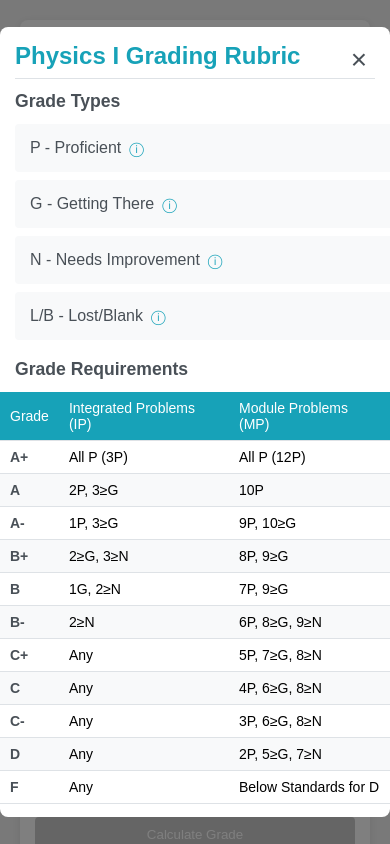
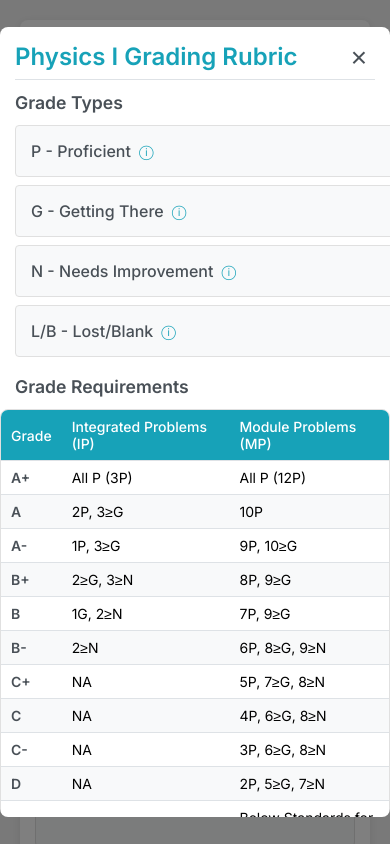
Before and after one commit to gabegrades/gabegrades.github.io, a website: page index.html in a window 390 px wide. Both pictures are taken after a click on the button "Show Rubric". Shown: the top 844 px of the page. Drawn offline with Linux system fonts and the light colour scheme.

Commit message:
UI/UX improvements
Many UI/UX improvements to buttons, fonts, overall functionality.

```diff
--- a/index.html
+++ b/index.html
@@ -192,27 +192,27 @@
                                 </tr>
                                 <tr>
                                     <td>C+</td>
-                                    <td>Any</td>
+                                    <td>NA</td>
                                     <td>5P, 7≥G, 8≥N</td>
                                 </tr>
                                 <tr>
                                     <td>C</td>
-                                    <td>Any</td>
+                                    <td>NA</td>
                                     <td>4P, 6≥G, 8≥N</td>
                                 </tr>
                                 <tr>
                                     <td>C-</td>
-                                    <td>Any</td>
+                                    <td>NA</td>
                                     <td>3P, 6≥G, 8≥N</td>
                                 </tr>
                                 <tr>
                                     <td>D</td>
-                                    <td>Any</td>
+                                    <td>NA</td>
                                     <td>2P, 5≥G, 7≥N</td>
                                 </tr>
                                 <tr>
                                     <td>F</td>
-                                    <td>Any</td>
+                                    <td>NA</td>
                                     <td>Below Standards for D</td>
                                 </tr>
                             </tbody>
@@ -226,7 +226,7 @@
                         <div class="boost-type">
                             <h4>Homework Boost</h4>
                             <ul>
-                                <li>≥90%: Replace MP with P OR single-level IP boost</li>
+                                <li>≥90%: Replace MP with P<br>OR single-level IP boost</li>
                                 <li>≥75%: Replace MP with G</li>
                                 <li>≥50%: Replace MP with N</li>
                                 <li>Cannot replace L grades</li>
@@ -236,10 +236,10 @@
                         <div class="boost-type">
                             <h4>Recitation Boosts</h4>
                             <ul>
-                                <li>8-9 attendances: 1 boost</li>
-                                <li>10+ attendances: 2 boosts</li>
-                                <li>MP: 1 boost needed per level (N → G, G → P)</li>
-                                <li>IP: 2 boosts needed per level (N → G, G → P)</li>
+                                <li>8-9 attendances: 1 boost total</li>
+                                <li>10+ attendances: 2 boosts total</li>
+                                <li>MP: 1 boost needed per level<br>(N → G, G → P)</li>
+                                <li>IP: 2 boosts needed per level<br>(N → G, G → P)</li>
                                 <li>Boosts always applied to help you optimally</li>
                             </ul>
                         </div>
--- a/scripts/app.js
+++ b/scripts/app.js
@@ -403,17 +403,17 @@ document.addEventListener('DOMContentLoaded', function() {
     // Add this inside your DOMContentLoaded event listener
 
     // Add touch support for grade type tooltips
-    document.querySelectorAll('.grade-label').forEach(label => {
-        label.addEventListener('click', function(e) {
-            // First, remove active class from all other labels
-            document.querySelectorAll('.grade-label').forEach(otherLabel => {
-                if (otherLabel !== label) {
-                    otherLabel.classList.remove('active');
+    document.querySelectorAll('.grade-type').forEach(type => {
+        type.addEventListener('click', function(e) {
+            // First, remove active class from all other types
+            document.querySelectorAll('.grade-type').forEach(otherType => {
+                if (otherType !== type) {
+                    otherType.classList.remove('active');
                 }
             });
 
-            // Toggle active class on clicked label
-            label.classList.toggle('active');
+            // Toggle active class on clicked type
+            type.classList.toggle('active');
 
             // Prevent this click from immediately closing the tooltip
             e.stopPropagation();
@@ -422,8 +422,8 @@ document.addEventListener('DOMContentLoaded', function() {
 
     // Close tooltips when clicking outside
     document.addEventListener('click', function() {
-        document.querySelectorAll('.grade-label').forEach(label => {
-            label.classList.remove('active');
+        document.querySelectorAll('.grade-type').forEach(type => {
+            type.classList.remove('active');
         });
     });
 
--- a/styles/style.css
+++ b/styles/style.css
@@ -1,5 +1,8 @@
+/* Add Google Font import at the top of the file */
+@import url('https://fonts.googleapis.com/css2?family=Inter:wght@400;500;600&display=swap');
+
 body {
-    font-family: Arial, sans-serif;
+    font-family: 'Inter', sans-serif;
     background-color: #f4f4f4;
     margin: 0;
     padding: 20px;
@@ -28,20 +31,47 @@ input[type="number"], input[type="text"] {
     margin-bottom: 10px;
     padding: 10px;
     border: 1px solid #ccc;
-    border-radius: 4px;
+    border-radius: 8px;
+    transition: all 0.2s ease-in-out;
+    font-size: 16px; /* Increased from default */
 }
 
+input[type="number"]:focus, input[type="text"]:focus {
+    outline: none;
+    border-color: #17a2b8;
+    box-shadow: 0 0 0 2px rgba(23, 162, 184, 0.2);
+}
+
+/* Update the button styling */
 button {
-    padding: 10px;
+    padding: 10px 20px; /* Increased horizontal padding */
     background-color: #28a745;
     color: white;
     border: none;
-    border-radius: 4px;
+    border-radius: 8px;
     cursor: pointer;
+    transition: all 0.2s ease-in-out;
+    font-size: 1.1rem; /* Increased from default */
+    font-weight: 500; /* Added medium weight */
 }
 
+/* Specific styling for calculate button */
+#calculate-btn {
+    font-size: 1.2rem; /* Even larger for this specific button */
+    padding: 12px 24px; /* Larger padding for this button */
+    margin-top: 10px; /* Add some space above the button */
+}
+
+/* Keep existing hover state */
 button:hover {
     background-color: #218838;
+    transform: translateY(-1px);
+    box-shadow: 0 2px 4px rgba(0,0,0,0.1);
+}
+
+button:disabled {
+    background-color: #cccccc;
+    cursor: not-allowed;
 }
 
 .result {
@@ -92,11 +122,6 @@ button:hover {
     display: none;
 }
 
-button:disabled {
-    background-color: #cccccc;
-    cursor: not-allowed;
-}
-
 .grade-sections {
     display: grid;
     grid-template-columns: 1fr 1fr;
@@ -108,6 +133,8 @@ button:disabled {
     background: #f8f9fa;
     padding: 15px; /* Reduced from 20px */
     border-radius: 8px;
+    border: 1px solid #e0e0e0;
+    transition: all 0.2s ease-in-out;
 }
 
 .section h2 {
@@ -122,6 +149,7 @@ button:disabled {
     padding: 15px;
     background: #f8f9fa;
     border-radius: 8px;
+    border: 1px solid #e0e0e0;
 }
 
 .boost-section {
@@ -160,12 +188,16 @@ button:disabled {
     color: white;
     padding: 8px 16px;
     border: none;
-    border-radius: 4px;
+    border-radius: 8px;
     cursor: pointer;
+    font-weight: 500;
+    transition: all 0.2s ease-in-out;
 }
 
 #rubric-btn:hover {
     background-color: #138496;
+    transform: translateY(-1px);
+    box-shadow: 0 2px 4px rgba(0,0,0,0.1);
 }
 
 .modal {
@@ -179,6 +211,14 @@ button:disabled {
     justify-content: center;
     align-items: center;
     z-index: 1000;
+    opacity: 0;
+    visibility: hidden;
+    transition: all 0.3s ease-in-out;
+}
+
+.modal:not(.hidden) {
+    opacity: 1;
+    visibility: visible;
 }
 
 .modal-content {
@@ -191,6 +231,16 @@ button:disabled {
     max-height: 90vh;
     overflow-y: auto;
     overflow-x: hidden; /* Prevent horizontal scroll */
+    transform: scale(0.95);
+    opacity: 0;
+    transition: all 0.3s ease-in-out;
+    position: relative;
+    z-index: 1100; /* Add this */
+}
+
+.modal:not(.hidden) .modal-content {
+    transform: scale(1);
+    opacity: 1;
 }
 
 .modal-header {
@@ -203,6 +253,7 @@ button:disabled {
     position: relative;
 }
 
+/* Fix close button hover shift */
 .close-btn {
     font-size: 28px;
     color: #495057;
@@ -218,8 +269,9 @@ button:disabled {
     transition: color 0.2s ease;
     position: absolute;
     right: 0;
-    top: 50%;
-    transform: translateY(-50%);
+    top: 0;
+    transform: none; /* Remove transform */
+    line-height: 0; /* Change to 0 */
 }
 
 .close-btn:hover {
@@ -242,6 +294,30 @@ button:disabled {
     padding: 15px;
     background-color: #f8f9fa;
     border-radius: 4px;
+    border: 1px solid #e0e0e0;
+    transition: all 0.2s ease-in-out;
+}
+
+.grade-type {
+    background-color: #f8f9fa;
+    padding: 8px 12px;
+    border-radius: 4px;
+    position: relative;
+    width: 100%;
+    z-index: 1; /* Each grade type has base z-index */
+    cursor: pointer; /* Add cursor pointer to indicate interactivity */
+}
+
+.grade-type:hover {
+    z-index: 2; /* Increase z-index on hover */
+    border-color: #17a2b8;
+    transform: translateX(2px);
+}
+
+.grade-type:hover .tooltip {
+    visibility: visible;
+    opacity: 1;
+    transform: translateX(-50%) translateY(0);
 }
 
 .grade-type h4, .boost-type h4 {
@@ -272,11 +348,13 @@ button:disabled {
     margin-bottom: 15px; /* Reduced from 20px */
 }
 
+/* Fix tooltip layering */
 .grade-grid {
     display: flex;
     flex-direction: column;
-    gap: 4px; /* Reduced from 8px */
-    margin-bottom: 12px; /* Reduced from 15px */
+    gap: 4px;
+    margin-bottom: 12px;
+    position: relative; /* Add this */
 }
 
 .boost-grid {
@@ -297,11 +375,15 @@ button:disabled {
 .requirements-table {
     margin: 15px 0; /* Reduced from 20px */
     overflow-x: auto;
+    border: 1px solid #e0e0e0;
+    border-radius: 8px;
+    overflow: hidden;
 }
 
 .requirements-table table {
     width: 100%;
-    border-collapse: collapse;
+    border-collapse: separate;
+    border-spacing: 0;
     background-color: white;
     box-shadow: 0 1px 3px rgba(0,0,0,0.1);
 }
@@ -311,6 +393,7 @@ button:disabled {
     padding: 8px 12px; /* Reduced from 12px 15px */
     text-align: left;
     border-bottom: 1px solid #dee2e6;
+    transition: background-color 0.2s ease-in-out;
 }
 
 .requirements-table th {
@@ -324,6 +407,10 @@ button:disabled {
 }
 
 .requirements-table tr:hover {
+    background-color: #f2f2f2;
+}
+
+.requirements-table tr:hover td {
     background-color: #f2f2f2;
 }
 
@@ -345,19 +432,10 @@ button:disabled {
     }
 }
 
-.grade-type {
-    background-color: #f8f9fa;
-    padding: 8px 12px;
-    border-radius: 4px;
-    position: relative;
-    width: 100%;
-}
-
 .grade-label {
     position: relative;
     font-weight: 500;
     color: #495057;
-    cursor: pointer;
     display: flex;
     align-items: center;
     gap: 8px;
@@ -373,13 +451,13 @@ button:disabled {
     position: absolute;
     left: 50%;
     top: 100%;
-    transform: translateX(-50%);
+    transform: translateX(-50%) translateY(10px);
     width: 280px;
     background-color: #fff;
     padding: 12px;
     border-radius: 4px;
     box-shadow: 0 2px 8px rgba(0,0,0,0.15);
-    z-index: 1100;
+    z-index: 1500; /* Significantly higher than other elements */
     font-weight: normal;
     font-size: 0.9em;
     line-height: 1.4;
@@ -387,6 +465,8 @@ button:disabled {
     margin-top: 8px;
     border: 1px solid #dee2e6;
     pointer-events: none; /* Prevent tooltip from interfering with hover */
+    transition: all 0.2s ease-in-out;
+    opacity: 0;
 }
 
 /* Add arrow to tooltip */
@@ -404,6 +484,8 @@ button:disabled {
 
 .grade-label:hover .tooltip {
     visibility: visible;
+    opacity: 1;
+    transform: translateX(-50%) translateY(0);
 }
 
 /* Show tooltip on hover for desktop */
@@ -415,12 +497,19 @@ button:disabled {
 
 /* Handle mobile devices */
 @media (hover: none) {
-    .grade-label.active .tooltip {
+    .grade-type.active .tooltip {
         visibility: visible;
     }
 
     .grade-type {
         padding: 15px;
+    }
+}
+
+/* Update mobile handling */
+@media (hover: none) {
+    .grade-type.active .tooltip {
+        visibility: visible;
     }
 }
 
@@ -440,3 +529,41 @@ button:disabled {
         padding: 15px;
     }
 }
+
+/* Add transitions to interactive elements */
+button, input, .grade-type, .modal-content {
+    transition: all 0.2s ease-in-out;
+}
+
+/* Enhance checkbox styling */
+input[type="checkbox"] {
+    accent-color: #17a2b8;
+    transition: all 0.2s ease-in-out;
+}
+
+/* Mobile optimizations */
+@media (max-width: 480px) {
+    .container {
+        padding: 15px;
+    }
+
+    input[type="number"],
+    input[type="text"],
+    button {
+        padding: 12px;
+        font-size: 16px; /* Prevents iOS zoom */
+    }
+
+    .section {
+        padding: 15px;
+    }
+
+    .grade-input-group {
+        margin-bottom: 15px;
+    }
+
+    .boost-input {
+        margin-left: 10px;
+        padding: 15px;
+    }
+}
```
